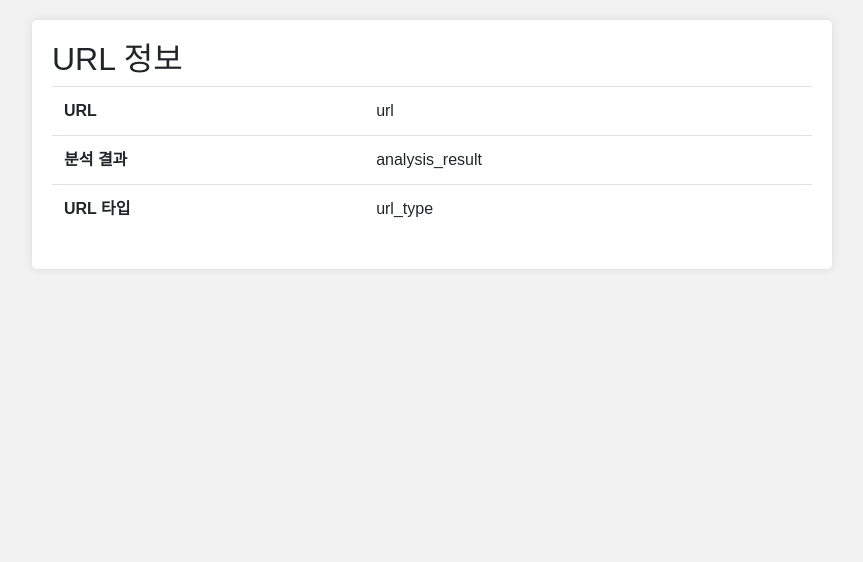
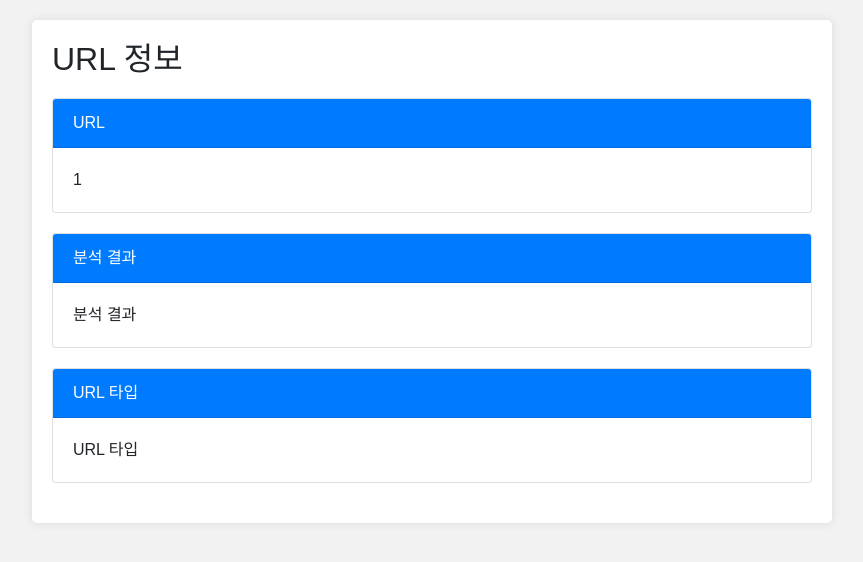
Before and after one commit to yonghoya/AI_Security_Network_Project, a Django app: page /output/1/ in a window 1280 px wide. Shown: the part 76-638 px from the top of the page, without its empty margins (208-1071 px from the left). Run offline with Django 3.2, Linux system fonts and the light colour scheme; some libraries are stand-ins or nearby versions.

Commit message:
output-page card 추가

```diff
--- a/templates/main/output.html
+++ b/templates/main/output.html
@@ -27,6 +27,12 @@
             border-radius: 5px;
             max-width: 800px;
         }
+        .title {
+            margin-bottom: 20px;
+        }
+        .card {
+            margin-bottom: 20px;
+        }
     </style>
 </head>
 <body>
@@ -34,21 +40,35 @@
         <h1>URL 분석 결과</h1>
     </header>
     <div class="container">
-        <h2>URL 정보</h2>
-        <table class="table">
-            <tr>
-                <th>URL</th>
-                <td>url</td>
-            </tr>
-            <tr>
-                <th>분석 결과</th>
-                <td>analysis_result</td>
-            </tr>
-            <tr>
-                <th>URL 타입</th>
-                <td>url_type</td>
-            </tr>
-        </table>
+        <h2 class="title">URL 정보</h2>
+
+        <div class="card">
+            <div class="card-header bg-primary text-white">
+                URL
+            </div>
+            <div class="card-body">
+                {{ keyword }}
+            </div>
+        </div>
+
+        <div class="card">
+            <div class="card-header bg-primary text-white">
+                분석 결과
+            </div>
+            <div class="card-body">
+                분석 결과
+            </div>
+        </div>
+
+        <div class="card">
+            <div class="card-header bg-primary text-white">
+                URL 타입
+            </div>
+            <div class="card-body">
+                URL 타입
+            </div>
+        </div>
+
     </div>
 </body>
 </html>
```
